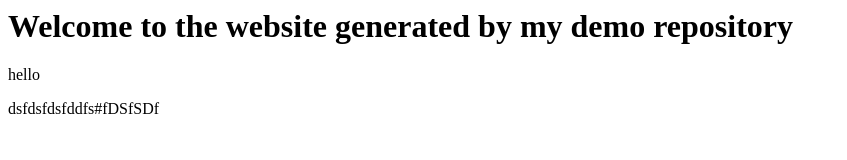
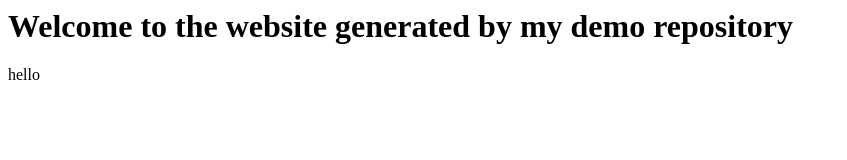
Before and after one commit to AutoDidact613/demo-repository, a website: page index.html in a window 1280 px wide. Shown: the whole page, without its empty margins (0-847 px from the left). Drawn offline with Linux system fonts and the light colour scheme.

```diff
--- a/index.html
+++ b/index.html
@@ -1,3 +1,2 @@
 <h1>Welcome to the website generated by my demo repository</h1>
 <p>hello</p>
-<p>dsfdsfdsfddfs#fDSfSDf</p>
```
